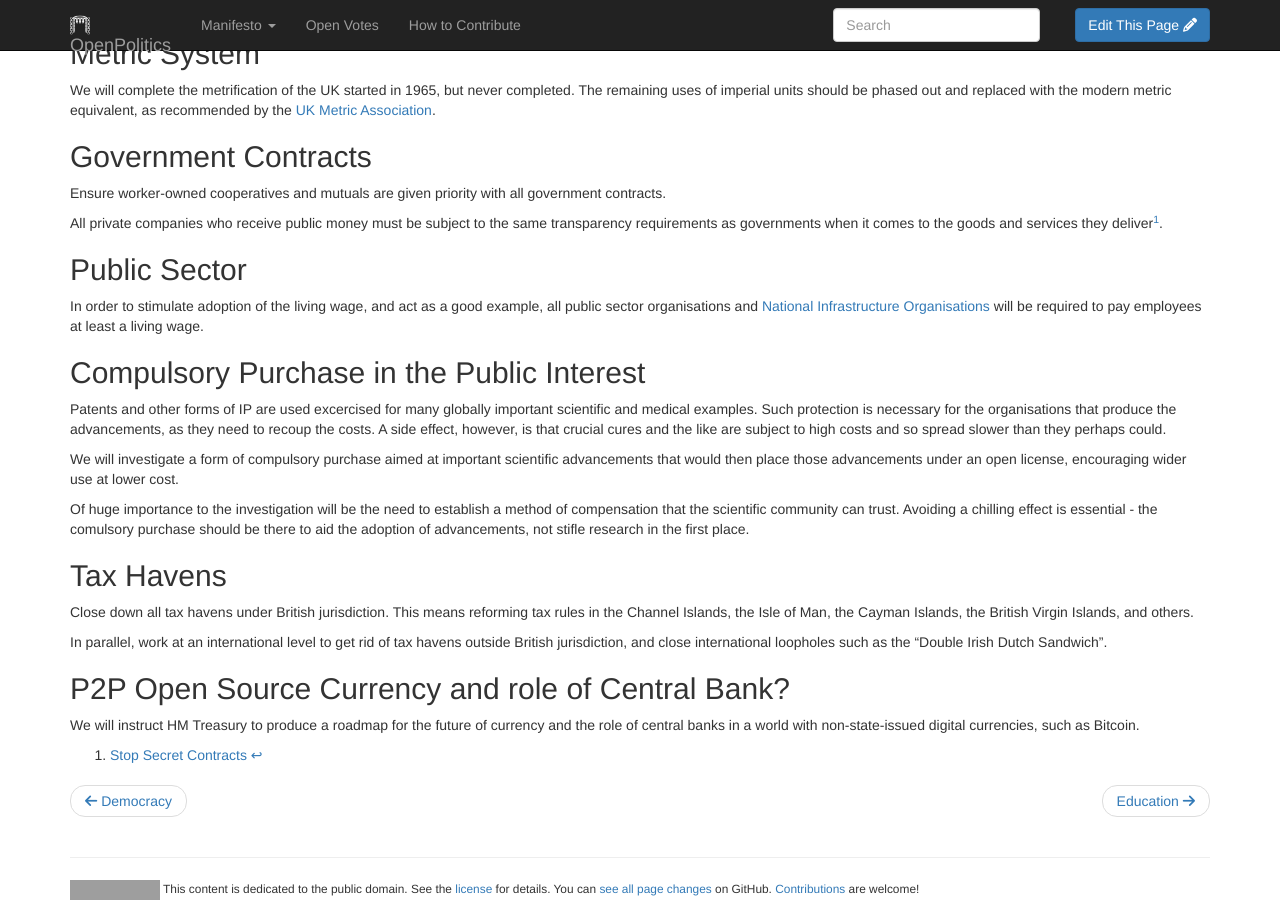
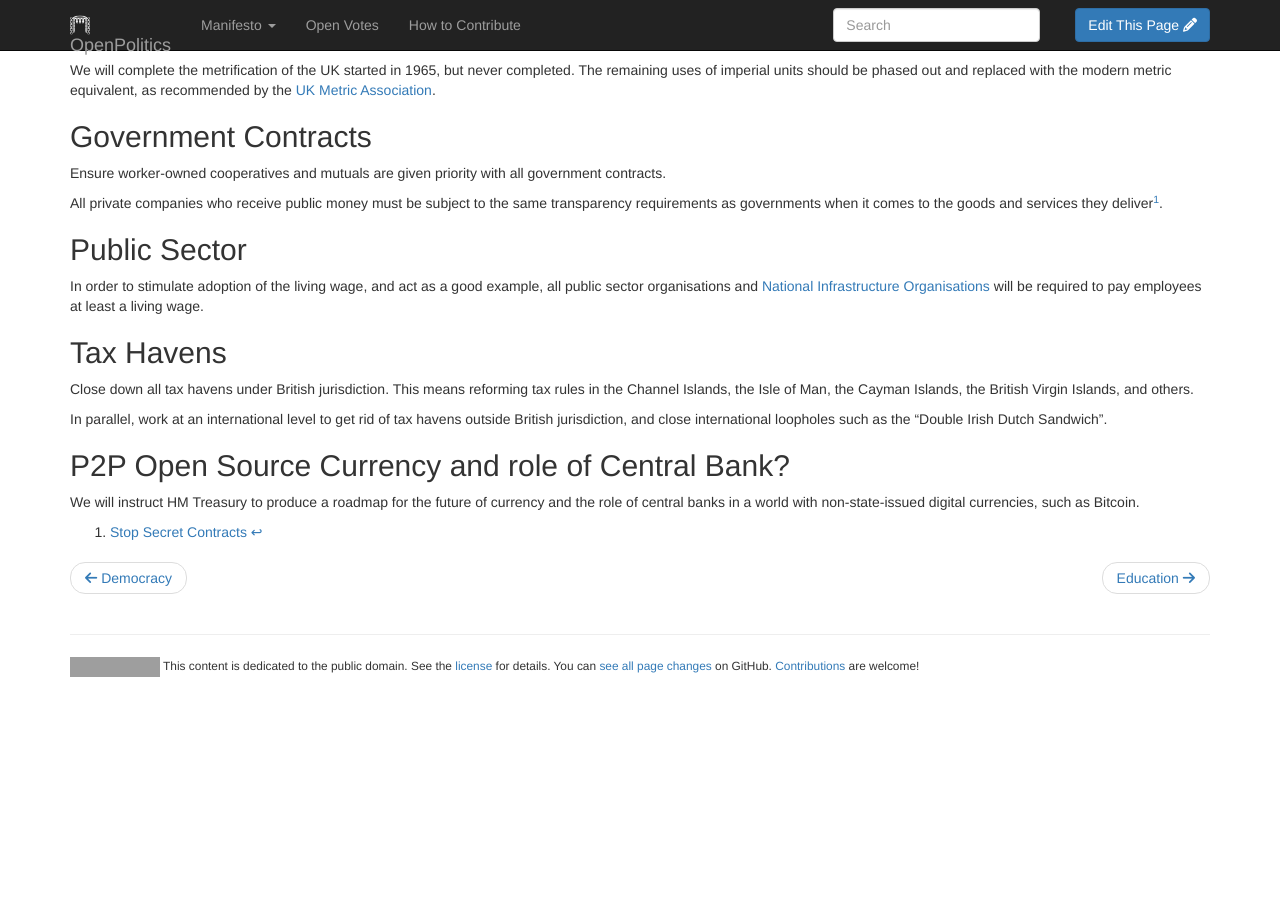
Before and after one commit to openpolitics/manifesto, a Jekyll site: the page built from manifesto/economy.md, in a window 1280 px wide and 900 px high, scrolled down 1340 px. Built offline with Jekyll 4.4.1, drawn with Linux system fonts in a browser that asks for light colours; nearby versions of some CDN libraries; library files that are not in the unit come from our copies; after the commit the page ends 2017 px from its top, so only the background shows below that; some of the changed text lies outside the part shown; grey boxes are pictures that could not be loaded.

Commit message:
Remove repeated section
moved to science a while ago

```diff
--- a/manifesto/economy.md
+++ b/manifesto/economy.md
@@ -58,14 +58,6 @@ All private companies who receive public money must be subject to the same trans
 
 In order to stimulate adoption of the living wage, and act as a good example, all public sector organisations and [National Infrastructure Organisations](infrastructure.html) will be required to pay employees at least a living wage.
 
-## Compulsory Purchase in the Public Interest
-
-Patents and other forms of IP are used excercised for many globally important scientific and medical examples. Such protection is necessary for the organisations that produce the advancements, as they need to recoup the costs. A side effect, however, is that crucial cures and the like are subject to high costs and so spread slower than they perhaps could.
-
-We will investigate a form of compulsory purchase aimed at important scientific advancements that would then place those advancements under an open license, encouraging wider use at lower cost.
-
-Of huge importance to the investigation will be the need to establish a method of compensation that the scientific community can trust. Avoiding a chilling effect is essential - the comulsory purchase should be there to aid the adoption of advancements, not stifle research in the first place.
-
 ## Tax Havens
 
 Close down all tax havens under British jurisdiction. This means reforming tax rules in the Channel Islands, the Isle of Man, the Cayman Islands, the British Virgin Islands, and others.
```
